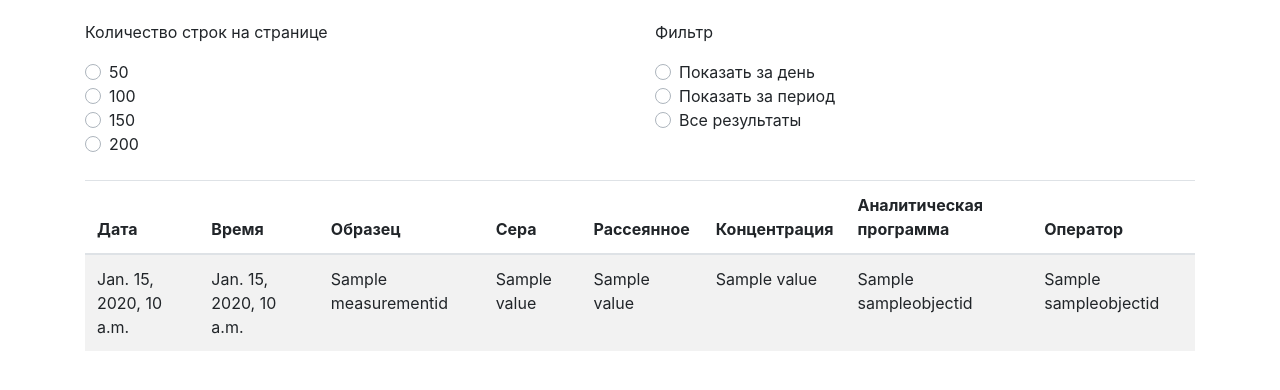
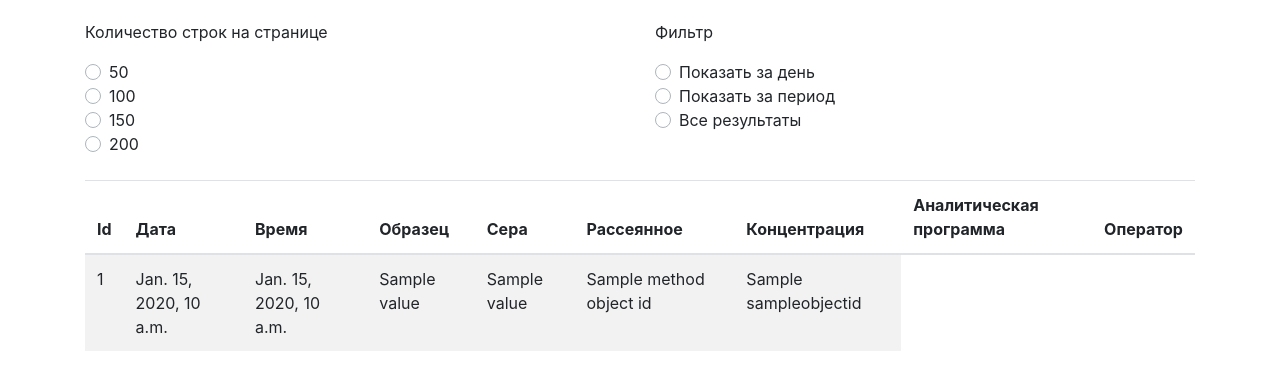
Before and after one commit to brutalp/web_interface, a Django app: template web_interface/web_app/templates/web_app/web.html in a window 1280 px wide. Shown: the part 140-530 px from the top of the page. Run offline with Django 3.2, Linux system fonts and the light colour scheme; the template is opened without the code that fills it: most values are stand-ins (such as "Sample title", 1, 10 or a date in 2020); some libraries are stand-ins or nearby versions.

Commit message:
fix showing values by id

```diff
--- a/web_interface/web_app/models.py
+++ b/web_interface/web_app/models.py
@@ -485,7 +485,7 @@
     sourcetypeid = models.ForeignKey(Sourcetype, models.DO_NOTHING, db_column='SourceTypeId')  # Field name made lowercase.
     multiplicity = models.SmallIntegerField(db_column='Multiplicity', blank=True, null=True)  # Field name made lowercase.
     absoluteerror = models.FloatField(db_column='AbsoluteError', blank=True, null=True)  # Field name made lowercase.
-    measurementid = models.ForeignKey(Measurement, models.DO_NOTHING, db_column='MeasurementId')  # Field name made lowercase.
+    measurementid = models.ForeignKey(Measurement, models.DO_NOTHING, db_column='MeasurementId', related_name='value')  # Field name made lowercase.
     exposure = models.FloatField(db_column='Exposure', blank=True, null=True)  # Field name made lowercase.
     criteria = models.IntegerField(db_column='Criteria', blank=True, null=True)  # Field name made lowercase.
     setupid = models.IntegerField(db_column='SetupId', blank=True, null=True)  # Field name made lowercase.
--- a/web_interface/web_app/templates/web_app/web.html
+++ b/web_interface/web_app/templates/web_app/web.html
@@ -52,6 +52,7 @@
                 <table class="table table-striped">
                     <thead>
                         <tr>
+                            <th scope="col">Id</th>
                             <th scope="col">Дата</th>
                             <th scope="col">Время</th>
                             <th scope="col">Образец</th>
@@ -64,18 +65,26 @@
                     </thead>
                     <tbody>
                         {% if values %}
-                        {% for value in values %}
-                            <tr>
-                                <td>{{ value.measurementid.timestamp }}</td>
-                                <td>{{ value.measurementid.timestamp }}</td>
-                                <td>{{ value.measurementid.name }}</td>
-                                <td>{{ value.value }}</td>
-                                <td>{{ value.value }}</td>
-                                <td>{{ value.value }}</td>
-                                <td>{{ value.measurementid.sampleobjectid.name }}</td>
-                                <td>{{ value.measurementid.sampleobjectid.name }}</td>
-                            </tr>
-                        {% endfor %}
+                            {% for value in values %}
+                                <tr>
+                                    <td>{{ value.id }}</td>
+                                    <td>{{ value.timestamp }}</td>
+                                    <td>{{ value.timestamp }}</td>
+                                    <td>{{ value.name }}</td>
+                                    {% if value.value.all.count > 0 %}
+
+                                        {% for var in value.value.all %}
+                                            <td id="var">{{ var.value }}</td>
+                                        {% endfor %}
+                                    {% else %}
+                                        <td>0</td>
+                                        <td>0</td>
+                                        <td>0</td>
+                                    {% endif %}
+                                    <td>{{ value.methodObjectId.name }}</td>
+                                    <td>{{ value.measurementid.sampleobjectid.name }}</td>
+                                </tr>
+                            {% endfor %}
                         {% else %}
                             <td>There are no object in the library.</td>
                         {% endif %}
--- a/web_interface/web_app/views.py
+++ b/web_interface/web_app/views.py
@@ -5,7 +5,7 @@
 
 
 def PagView(request):
-    valueList = Value.objects.all()
+    valueList = Measurement.objects.all().order_by('id')
     page = request.GET.get('page', 1)
     paginator = Paginator(valueList, 50)
     try:
```
